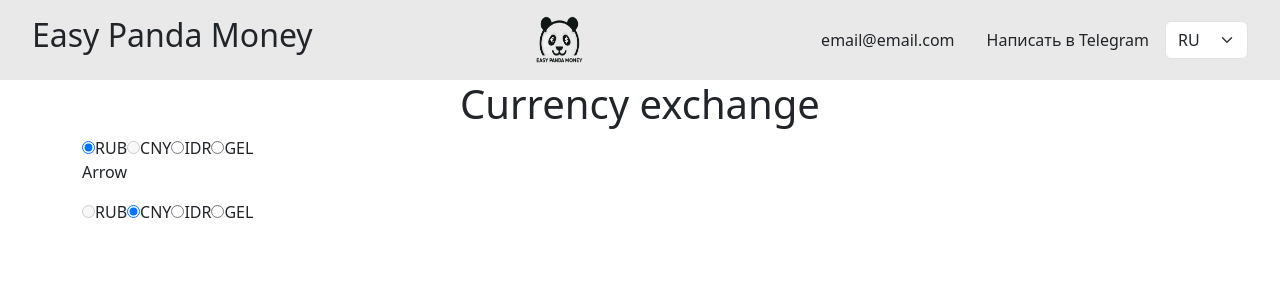
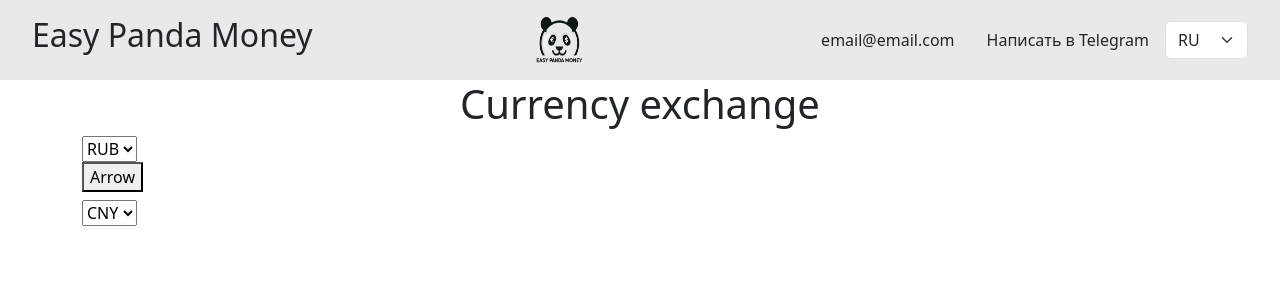
Before and after one commit to senak322/easypanda, a React (Create React App) app: page / in a window 1280 px wide. Shown: the top 300 px of the page. Built offline with nearby package versions, Linux system fonts and the light colour scheme.

Commit message:
add reverse currency

```diff
--- a/src/Currency/Currency.jsx
+++ b/src/Currency/Currency.jsx
@@ -1,22 +1,29 @@
-function Currency({ title, onCurrencyChange, selectedCurrency, disabledCurrency }) {
+function Currency({
+  title,
+  onCurrencyChange,
+  selectedCurrency,
+  disabledCurrency,
+}) {
   const allCurrencies = ["RUB", "CNY", "IDR", "GEL"];
 
   return (
     <div>
       <div>
         <h3>{title}</h3>
-        {allCurrencies.map((currency) => (
-          <label key={currency}>
-            <input
-              type="radio"
+        <select
+          value={selectedCurrency}
+          onChange={(e) => onCurrencyChange(e.target.value)}
+        >
+          {allCurrencies.map((currency) => (
+            <option
+              key={currency}
               value={currency}
-              checked={selectedCurrency === currency}
-              onChange={() => onCurrencyChange(currency)}
               disabled={disabledCurrency.includes(currency)}
-            />
-            {currency}
-          </label>
-        ))}
+            >
+              {currency}
+            </option>
+          ))}
+        </select>
       </div>
     </div>
   );
--- a/src/CurrencyConverter/CurrencyConverter.jsx
+++ b/src/CurrencyConverter/CurrencyConverter.jsx
@@ -6,6 +6,11 @@ function CurrencyConverter() {
   const [currencyGive, setCurrencyGive] = useState("RUB");
   const [currencyReceive, setCurrencyReceive] = useState("CNY");
 
+  function reverseCurrency() {
+    setCurrencyGive(currencyReceive);
+    setCurrencyReceive(currencyGive);
+  }
+
   return (
     <form>
       <Currency
@@ -13,7 +18,7 @@ function CurrencyConverter() {
         selectedCurrency={currencyGive}
         disabledCurrency={currencyReceive}
       />
-      <p>Arrow</p>
+      <button onClick={reverseCurrency}>Arrow</button>
       <Currency
         onCurrencyChange={setCurrencyReceive}
         selectedCurrency={currencyReceive}
```
